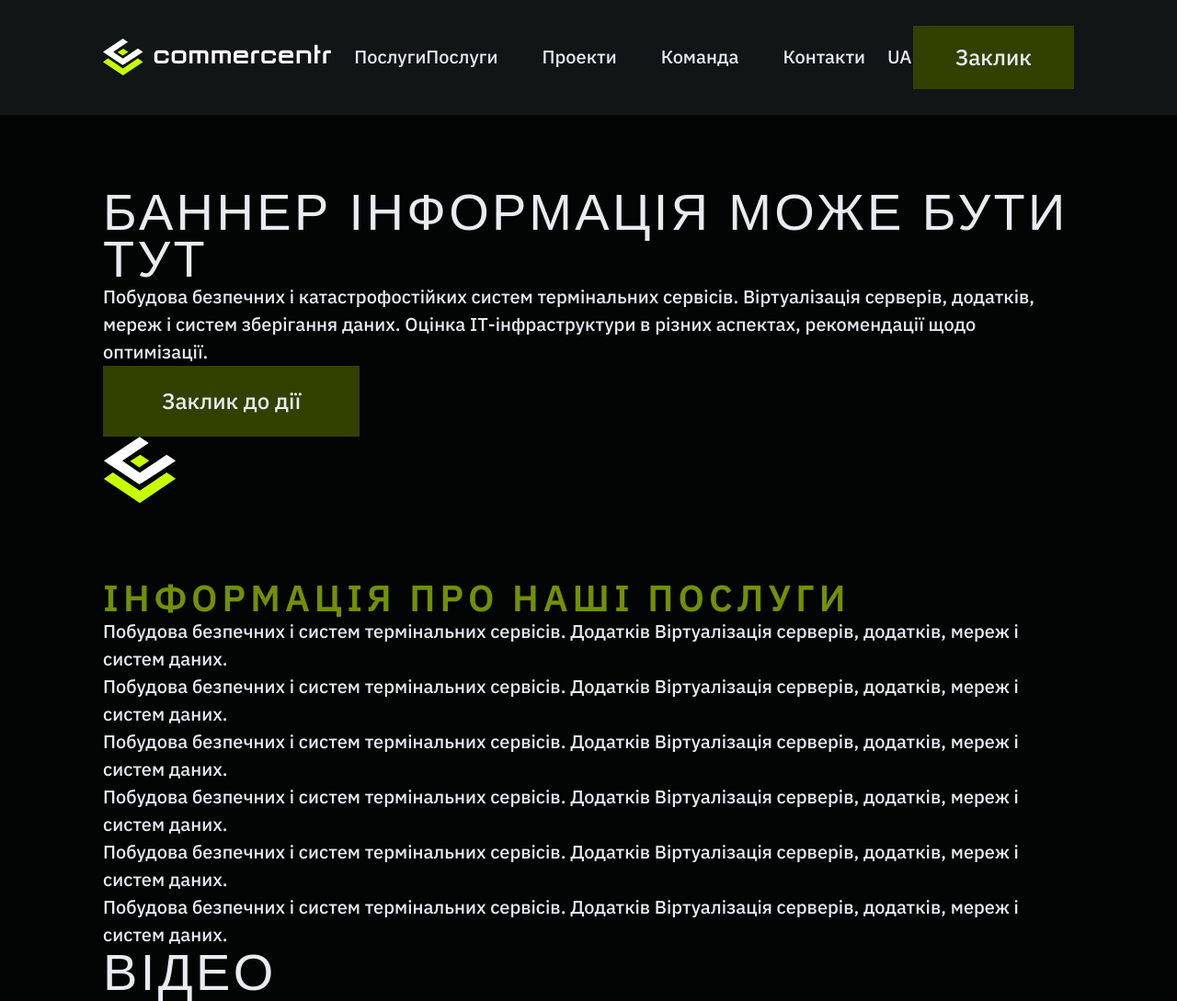
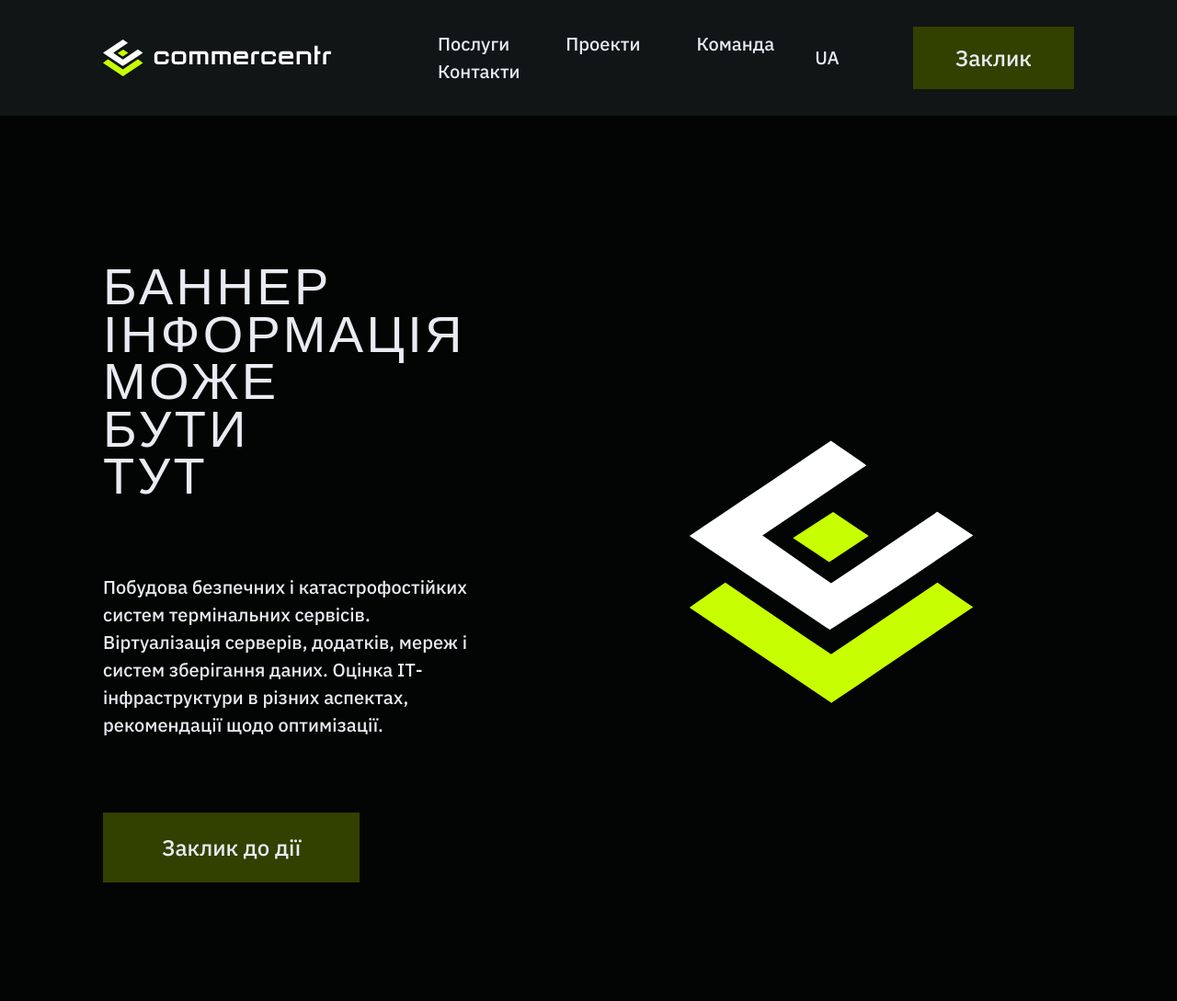
Before and after one commit to AsyaYeromina/commercentr, a website built with Parcel: page src/index.html in a window 1280 px wide. Shown: the top 1089 px of the page at 92% size. Built offline with nearby package versions, Linux system fonts and the light colour scheme; grey boxes are pictures that could not be loaded; a web font is replaced by a local one.

Commit message:
finished styling header, hero, started services section

```diff
--- a/src/css/styles.css
+++ b/src/css/styles.css
@@ -49,7 +49,7 @@ html {
 
 body {
   color: var(--color-grey-10);
-  background-color: var(--color-grey-100);
+  background-color: var(--color-grey-85);
 }
 
 h1, h2, h3, h4, h5, h6 {
@@ -69,10 +69,6 @@ ul, ol {
 a {
   text-decoration: none;
   color: inherit;
-}
-
-a:focus, a:hover {
-  text-decoration: underline;
 }
 
 button {
@@ -139,7 +135,7 @@ select {
 /* Containers */
 .container {
   max-width: 1440px;
-  margin: 0;
+  margin: 0 auto;
   padding: 0 112px;
 }
 
@@ -155,6 +151,7 @@ select {
   text-transform: uppercase;
   letter-spacing: 5px;
   color: var(--color-primary-dark70);
+  width: 40%;
 }
 
 .section-title--white {
@@ -182,6 +179,12 @@ select {
   align-items: center;
 }
 
+.header__logo {
+  flex-shrink: 0;
+  padding: 12px 32px 12px 0;
+  margin-right: 60px;
+}
+
 .header__nav{
   display: flex;
   flex-direction: row;
@@ -194,6 +197,7 @@ select {
   flex-direction: row;
   justify-content: space-between;
   align-items: center;
+  flex-wrap: wrap;
 }
 
 .header__link {
@@ -202,10 +206,87 @@ select {
   line-height: 140%;
   color: var(--color-grey-10);
   padding: 24px;
+  position: relative;
+  transition: color 0.3s ease, background-color 0.3s ease;
+}
+
+.header__link::after {
+  content: "";
+  position: absolute;
+  bottom: 14px;
+  left: 24px;
+  right: 24px;
+  height: 2px;
+  background-color: transparent;
+  transition: background-color 0.3s ease;
+}
+
+.header__link:hover::after {
+  background-color: var(--color-primary-dark70);
+}
+
+.header__link:focus::after {
+  background-color: var(--color-primary-light100);
+}
+
+.header__link--selected::after {
+  background-color: var(--color-primary-light100);
+}
+
+.header__language-container {
+  padding: 20px;
+}
+
+.header__call-button {
+  margin-left: 60px;
 }
 
 /* Hero */
 .hero{
   background-color: var(--color-grey-100);
-  padding: 80px 0;
+  padding: 160px 0;
 }
+
+.hero__container {
+  display: grid;
+  grid-template-columns: 1fr 1fr;
+}
+
+.hero__content {
+  width: 80%;
+}
+
+.hero__logo {
+  width: 60%;
+  margin: auto;
+}
+
+.hero__title {
+  margin-bottom: 80px;
+}
+
+.hero__description {
+  margin-bottom: 80px;
+}
+
+/* services */
+
+.services{
+  padding: 160px 0;
+}
+
+.services__title{
+  margin-bottom: 80px;
+}
+
+.services__grid-container {
+  display: grid;
+  grid-template-columns: repeat(3, 1fr);
+  gap: 32px;
+}
+
+.services__card {
+  background-color: var(--color-grey-80);
+  padding: 40px;
+  border-radius: 8px;
+}
--- a/src/index.html
+++ b/src/index.html
@@ -26,16 +26,20 @@
           <nav class="header__nav" aria-label="Головна навігація">
             <ul class="header__menu">
               <li class="header__item">
-                <a href="#services" class="header__link">ПослугиПослуги</a>
+                <a href="#services" class="header__link">Послуги</a>
+                <!-- add class header__link--selected when the tab is selected-->
               </li>
               <li class="header__item">
                 <a href="#projects" class="header__link">Проекти</a>
+                <!-- add class header__link--selected when the tab is selected-->
               </li>
               <li class="header__item">
                 <a href="#team" class="header__link">Команда</a>
+                <!-- add class header__link--selected when the tab is selected-->
               </li>
               <li class="header__item">
                 <a href="#contact" class="header__link">Контакти</a>
+                <!-- add class header__link--selected when the tab is selected-->
               </li>
             </ul>
 
@@ -81,6 +85,8 @@
         <!-- Hero Section -->
         <section class="hero">
           <div class="container">
+            <div class="hero__container">
+              <div class="hero__content">
                 <h1 class="section-title section-title--white hero__title">Баннер Інформація може бути тут</h1>
                 <p class="hero__description">
                   Побудова безпечних і катастрофостійких систем термінальних сервісів. Віртуалізація серверів, додатків, мереж і систем зберігання даних. Оцінка ІТ-інфраструктури в різних аспектах, рекомендації щодо оптимізації.
@@ -88,7 +94,9 @@
                 <a href="#contact" class="hero__button button button--large"
                   >Заклик до дії</a
                 >
+              </div>
               <img src="/src/img/Logo_Vector.svg" alt="Commercentr Logo" class="hero__logo">
+            </div>
           </div>
         </section>
 
```
Lines whose indentation alone changed are shown as unchanged.
